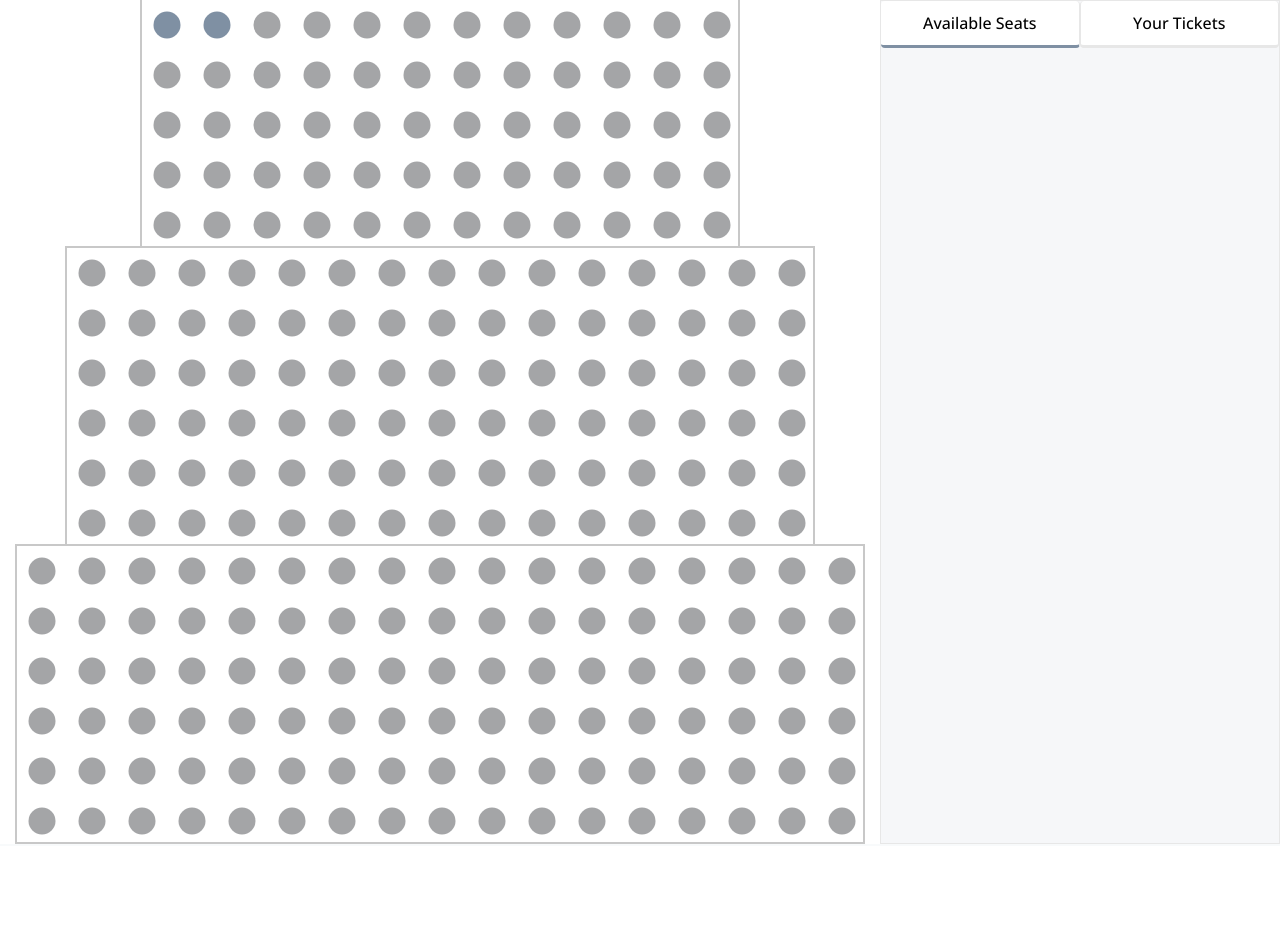
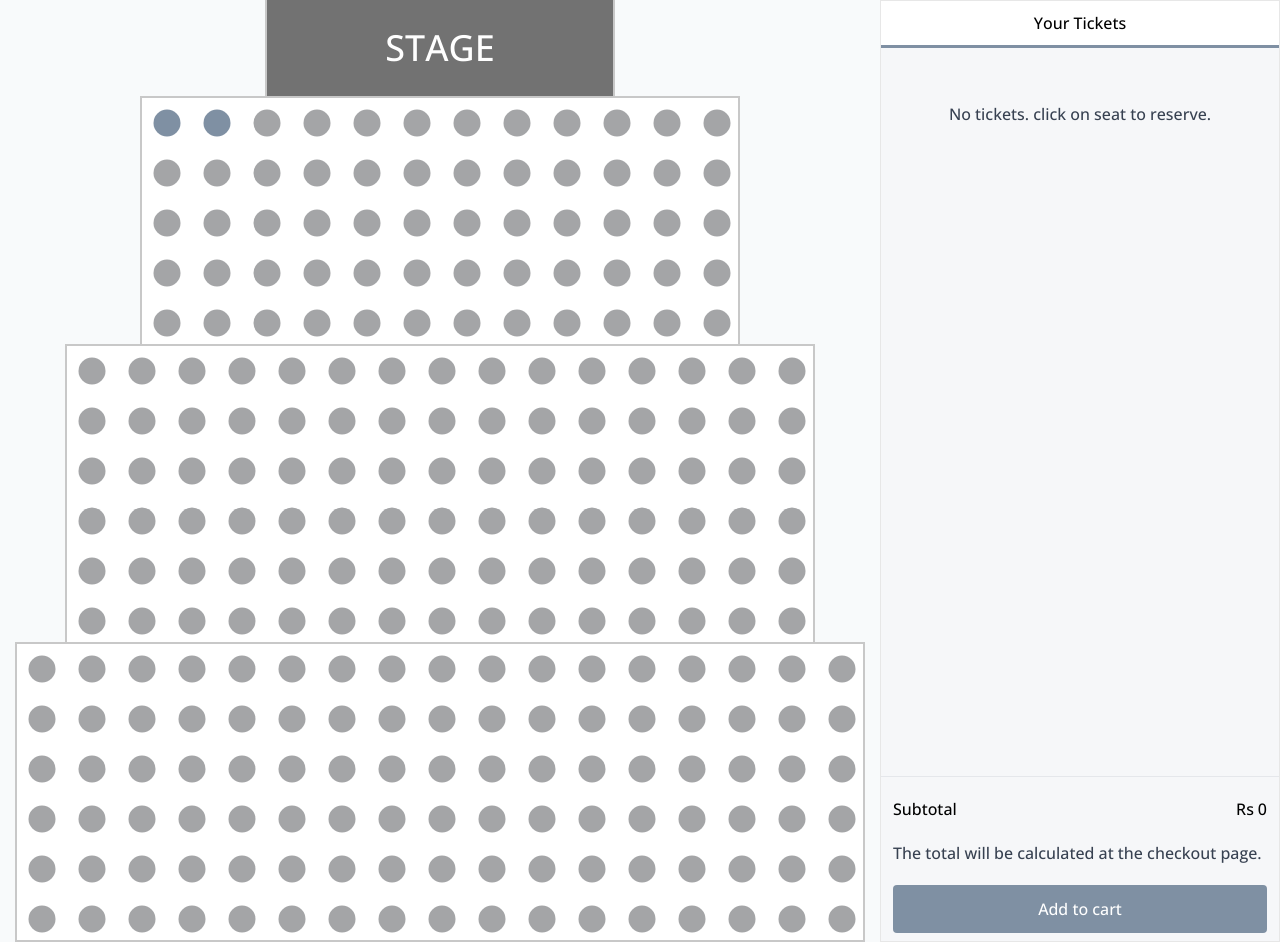
Before and after one commit to Middlesex-University-Mauritius/E-commerce-Website, a PHP site: page /reservation/index.php in a window 1280 px wide. Before the commit the page ends 844 px from the top, so only its background shows below. Run offline with PHP 8.4, Linux system fonts and the light colour scheme; some libraries are stand-ins or nearby versions.

Commit message:
feat: list tickets

```diff
--- a/web/includes/js/view/venue.view.js
+++ b/web/includes/js/view/venue.view.js
@@ -1,4 +1,12 @@
 let selections = {};
+let subtotal = 0;
+
+const emptyMessage = (content) => {
+  const message = document.createElement("p");
+  message.innerText = "No tickets. click on seat to reserve."
+  message.className = "text-center text-gray-700 py-10 select-none";
+  content.append(message);
+}
 
 export class Venue {
   container = document.createElement("div");
@@ -6,6 +14,7 @@ export class Venue {
 
   constructor(parent) {
     this.container.className = "venue-container";
+    this.container.id = "venue-container"
     this.parent = parent;
   }
 
@@ -24,6 +33,7 @@ export class Section extends Venue {
   SEAT_SIZE = 50;
   SEAT_SPACING = 23;
   seats = {};
+  seatsContent = document.getElementById("tabs-content-seats");
 
   constructor(type, width = 600, height = 220) {
     super();
@@ -34,11 +44,18 @@ export class Section extends Venue {
       (this.width / this.SEAT_SIZE) * (this.height / this.SEAT_SIZE);
   }
 
-  render(parent) {
+  render(parent, label=null) {
     this.section.style.height = `${this.height}px`;
     this.section.style.width = `${this.width}px`;
     this.section.className = "section";
     this.section.id = this.type;
+    if (label) {
+      this.section.style.background = "#727272";
+      const text = document.createElement("p");
+      text.innerText = label;
+      text.className = `text-center text-4xl mt-[${(this.height / 2) - 22}px] text-white`
+      this.section.append(text);
+    }
     parent.append(this.section);
   }
 
@@ -71,8 +88,28 @@ export class Section extends Venue {
   }
 
   populateSeats() {
+    const subtotalComponent = document.getElementById("subtotal")
+
     for (let i = 0; i <= this.width - this.SEAT_SIZE; i += this.SEAT_SIZE) {
       for (let j = 0; j <= this.height - this.SEAT_SIZE; j += this.SEAT_SIZE) {
+        const [x, y] = [
+          Math.floor(i / this.SEAT_SIZE),
+          Math.floor(j / this.SEAT_SIZE),
+        ];
+
+        const id = `${this.type}${x}${y}`;
+
+        if (!this.seats[id]) {
+          this.seats[id] = {
+            row: y,
+            col: x,
+            type: this.type,
+            price: this.getPrice(),
+            customer: null,
+            disabled: false
+          }
+        }
+
         const parent = document.createElement("div");
         parent.className = "seat-parent";
         parent.style.top = j + "px";
@@ -82,23 +119,19 @@ export class Section extends Venue {
 
         const circle = document.createElement("div");
         circle.className = "seat";
+        circle.id = id;
         circle.style.height = this.SEAT_SIZE - this.SEAT_SPACING + "px";
         circle.style.width = this.SEAT_SIZE - this.SEAT_SPACING + "px";
 
         parent.append(circle);
-
-        const [x, y] = [
-          Math.floor(i / this.SEAT_SIZE),
-          Math.floor(j / this.SEAT_SIZE),
-        ];
-
-        const id = `${this.type}${x}${y}`;
 
         if (this.seats[id] && this.seats[id].customer) {
           circle.classList.add("active");
         }
 
         circle.addEventListener("click", () => {
+          const content = document.getElementById("content");
+
           if (this.seats[id] && this.seats[id].disabled) {
             return;
           }
@@ -107,6 +140,7 @@ export class Section extends Venue {
             circle.classList.remove("active");
             circle.childNodes[0].remove();
             delete selections[id];
+            subtotal -= this.getPrice();
           } else {
             const icon = document.createElement("i");
             icon.className = "fas fa-check";
@@ -118,7 +152,68 @@ export class Section extends Venue {
               type: this.type,
               price: this.getPrice(),
             };
+            subtotal += this.getPrice();
           }
+
+          content.innerHTML = null;
+
+          if (Object.keys(selections).length === 0) {
+            emptyMessage(content);
+          } else {
+            Object.keys(selections).map((id) => {
+              const s = selections[id];
+
+              const card = document.createElement("div");
+              card.className = "tickets-content-card"
+
+              const titleContainer = document.createElement("div");
+              titleContainer.className = "flex justify-between";
+
+              const header = document.createElement("div");
+              const title = document.createElement("p");
+              title.className = "text-md font-bold";
+              title.innerText = s.type.toUpperCase();
+              const seatNo = document.createElement("p");
+              seatNo.className = "seat-no";
+              seatNo.innerText = `R${s.row}C${s.col}`;
+              header.append(title, seatNo)
+
+              const deleteBtn = document.createElement("p");
+              deleteBtn.className = "my-auto underline cursor-pointer text-red-700 hover:text-red-600 select-none";
+              deleteBtn.innerText = "Delete";
+              deleteBtn.addEventListener("click", () => {
+                subtotal -= s.price;
+                card.remove();
+                delete selections[id];
+                const seat = document.getElementById(id);
+                seat.classList.remove("active");
+                seat.childNodes[0].remove();
+                subtotalComponent.innerText = subtotal;
+
+                if (Object.keys(selections).length === 0) {
+                  emptyMessage(content);
+                }
+              })
+
+              titleContainer.append(header, deleteBtn);
+
+              const more = document.createElement("div");
+              more.className = "more";
+              const abbreviated = document.createElement("p");
+              abbreviated.className = "abbrevated";
+              abbreviated.innerText = `row ${s.row} column ${s.col}`;
+              const price = document.createElement("p");
+              price.innerText = `Rs ${s.price}`;
+              more.append(abbreviated, price);
+
+              card.append(titleContainer, more);
+
+              content.append(card);
+            })
+          }
+
+
+          subtotalComponent.innerText = subtotal;
         });
 
         this.section.append(parent);
--- a/web/reservation/index.php
+++ b/web/reservation/index.php
@@ -16,10 +16,24 @@
   <div class="flex flex-row-reverse" id="reservation">
     <div class="sidebar flex-1">
       <div class="tabs-container">
-        <button id="seats" class="tab active">Available Seats</button>
-        <button id="tickets" class="tab">Your Tickets</button>
+        <p class="header">Your Tickets</p>
       </div>
 
+      <div id="content">
+        <p class="text-center text-gray-700 py-10">No tickets. click on seat to reserve.</p>
+      </div>
+
+      <div class="p-2 space-y-5 px-3 border-t pt-5">
+        <div class="flex justify-between">
+          <p>Subtotal</p>
+          <div class="flex space-x-1">
+            <span>Rs</span>
+            <p id="subtotal">0</p>
+          </div>
+        </div>
+        <p class="text-gray-700">The total will be calculated at the checkout page.</p>
+        <button class="primary py-3 mt-4 w-full">Add to cart</button>
+      </div>
     </div>
   </div>
 
--- a/web/reservation/js/index.js
+++ b/web/reservation/js/index.js
@@ -5,12 +5,15 @@ const parent = document.getElementById("reservation");
 
 const venue = new Venue(parent);
 
+const stage = new Section("stage", 350, 100);
 const vip = new Section("vip", 600, 250);
 const premium = new Section("premium", 750, 300);
 const regular = new Section("regular", 850, 300);
 
 venue.render();
 venue.container.classList.add("flex-1");
+
+stage.render(venue.container, "STAGE");
 
 vip.render(venue.container);
 vip.getAvailability(data);
@@ -21,20 +24,3 @@ premium.populateSeats();
 
 regular.render(venue.container);
 regular.populateSeats();
-
-let tab = "seats";
-
-const seatsTab = document.getElementById("seats");
-const ticketsTab = document.getElementById("tickets");
-
-seatsTab.addEventListener("click", () => {
-  tab = seatsTab.id;
-  seatsTab.className = "tab active";
-  ticketsTab.className = "tab";
-});
-
-ticketsTab.addEventListener("click", () => {
-  tab = ticketsTab.id;
-  ticketsTab.className = "tab active";
-  seatsTab.className = "tab";
-});
--- a/web/sass/venue.scss
+++ b/web/sass/venue.scss
@@ -1,5 +1,6 @@
 .venue-container {
-  background: rgb(255, 255, 255);
+  background: none;
+  overflow: scroll;
 
   .section {
     background: white;
--- a/web/styles.css
+++ b/web/styles.css
@@ -85,7 +85,8 @@ p.error {
 }
 
 .venue-container {
-  background: white;
+  background: none;
+  overflow: scroll;
 }
 .venue-container .section {
   background: white;
@@ -121,12 +122,15 @@ p.error {
   background: #F6F7F9;
   border: 1px solid #E7E7E7;
   max-width: 400px;
+  display: flex;
+  flex-direction: column;
+  justify-content: space-between;
 }
 .sidebar .tabs-container {
   display: flex;
   width: 100%;
 }
-.sidebar .tabs-container .tab {
+.sidebar .tabs-container .header {
   text-align: center;
   flex: 1;
   padding: 10px;
@@ -134,22 +138,35 @@ p.error {
   border-bottom: 3px solid #E7E7E7;
   cursor: pointer;
   transition: all 0.18s;
-}
-.sidebar .tabs-container .tab:hover {
-  background: #f1f1f1;
-}
-.sidebar .tabs-container .tab.active {
   border-bottom: 3px solid #7F90A3;
 }
-.sidebar .tabs-container .tab:first-child {
-  border-right: 0.5px solid #E7E7E7;
+.sidebar #content {
+  padding: 0px 10px;
+  max-height: 700px;
+  overflow-y: auto;
+  flex-direction: column;
+  height: 700px;
 }
-.sidebar .tabs-container .tab:last-child {
-  border-left: 0.5px solid #E7E7E7;
+.sidebar #content .tickets-content-card {
+  border: 1px solid #DEDEDE;
+  padding: 10px;
+  background-color: white;
+  margin: 10px 0px;
+  border-radius: 4px;
 }
-.sidebar .tabs-container .tab:not(:first-child), .sidebar .tabs-container .tab :not(:last-child) {
-  border-left: 0.5px solid #E7E7E7;
-  border-right: 0.5px solid #E7E7E7;
+.sidebar #content .tickets-content-card .seat-no {
+  color: #7F90A3;
+}
+.sidebar #content .tickets-content-card .abbrevated {
+  color: #7F90A3;
+}
+.sidebar #content .tickets-content-card .more {
+  display: flex;
+  flex-direction: row;
+  justify-content: space-between;
+  padding-top: 10px;
+  margin-top: 10px;
+  border-top: 1px solid #DEDEDE;
 }
 
 /*# sourceMappingURL=styles.css.map */
```
Also changed, not shown: web/sass/sidebar.scss (+32 -16 lines), 1 other file.
